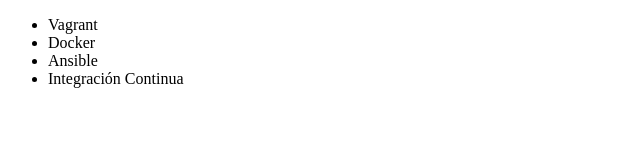
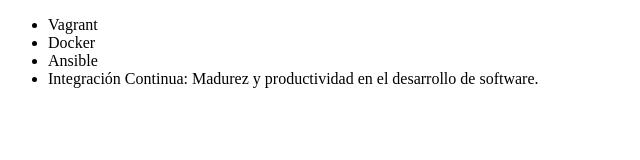
Before and after one commit to gabrieladiazgrc/pruebagit, a plain HTML site: page index.html in a window 1280 px wide. Shown: the whole page, without its empty margins (0-640 px from the left). Drawn offline with Linux system fonts and the light colour scheme.

Commit message:
Renombrando curso de Integración Continua

```diff
--- a/index.html
+++ b/index.html
@@ -11,7 +11,7 @@
         <li>Vagrant</li>
         <li>Docker</li>
         <li>Ansible</li>
-        <li>Integración Continua</li>
+        <li>Integración Continua: Madurez y productividad en el desarrollo de software.</li>
     </ul>
 </body>
 
```
